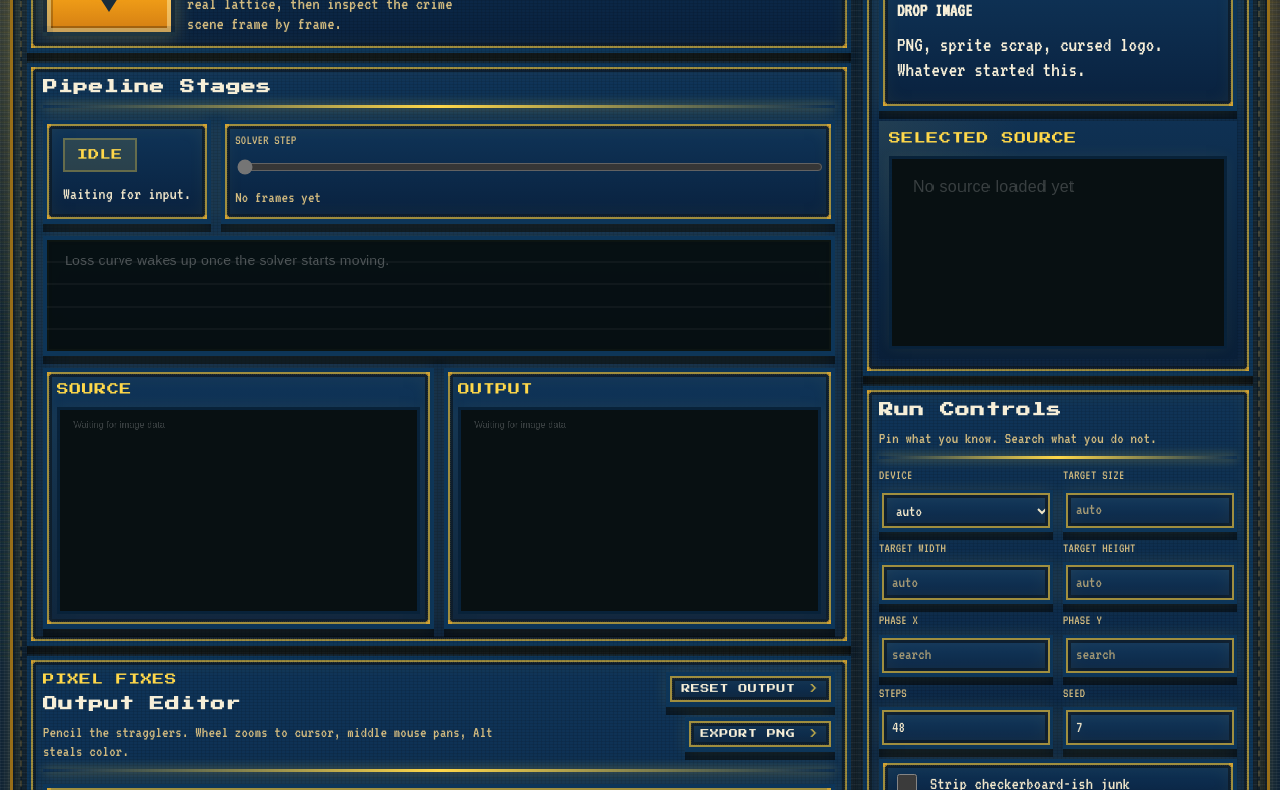
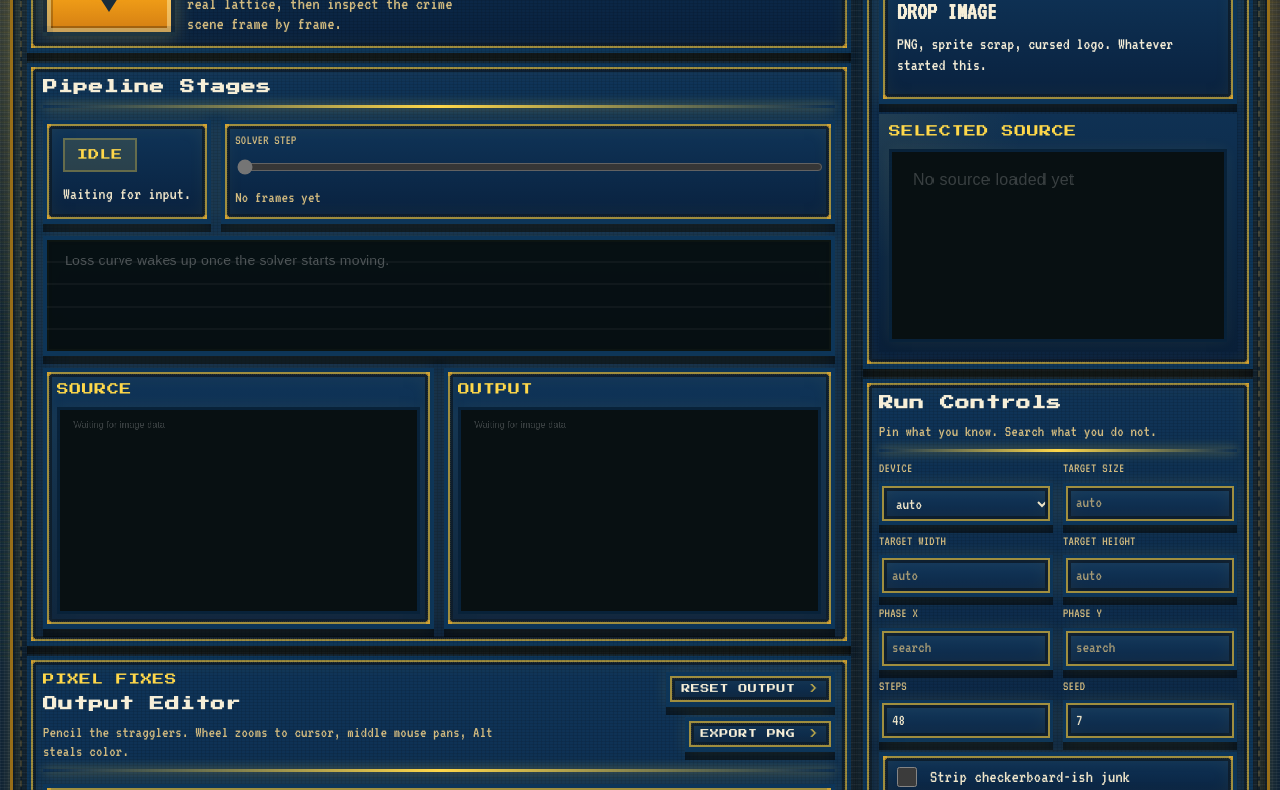
Before and after one commit to GameCult/repixelizer, a plain HTML site: page src/repixelizer/gui_static/index.html in a window 1280 px wide. Shown: the part 139-929 px from the top of the page. Drawn offline with Linux system fonts and the light colour scheme.

Commit message:
Fix dropzone heading hierarchy

```diff
--- a/src/repixelizer/gui_static/styles.css
+++ b/src/repixelizer/gui_static/styles.css
@@ -409,12 +409,13 @@ p {
 }
 
 .dropzone strong {
-  font-size: 1.18rem;
+  font-size: 1.56rem;
+  line-height: 1.08;
   text-transform: uppercase;
 }
 
 .dropzone span {
-  font-size: 1.34rem;
+  font-size: 1.08rem;
   line-height: 1.18;
 }
 
```
